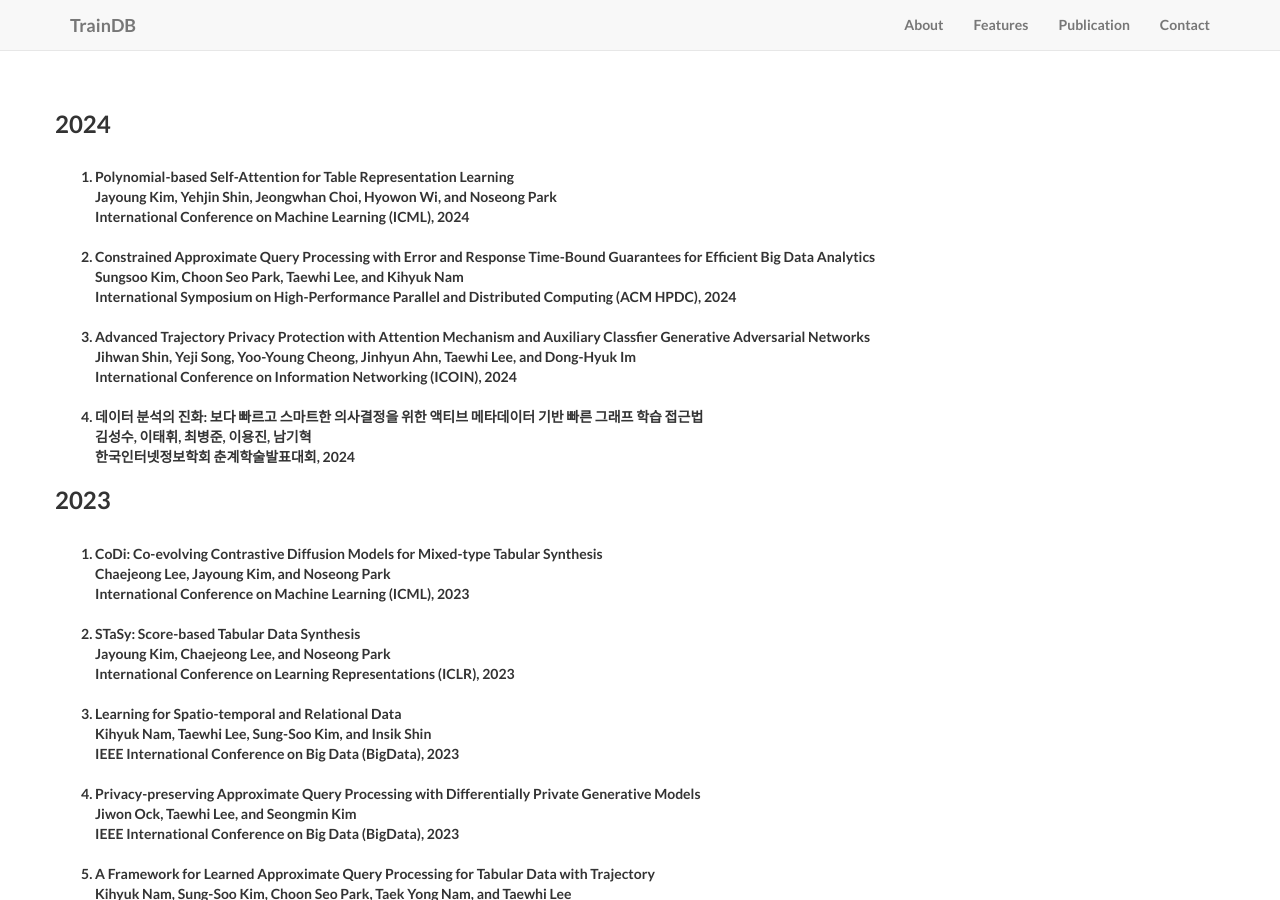
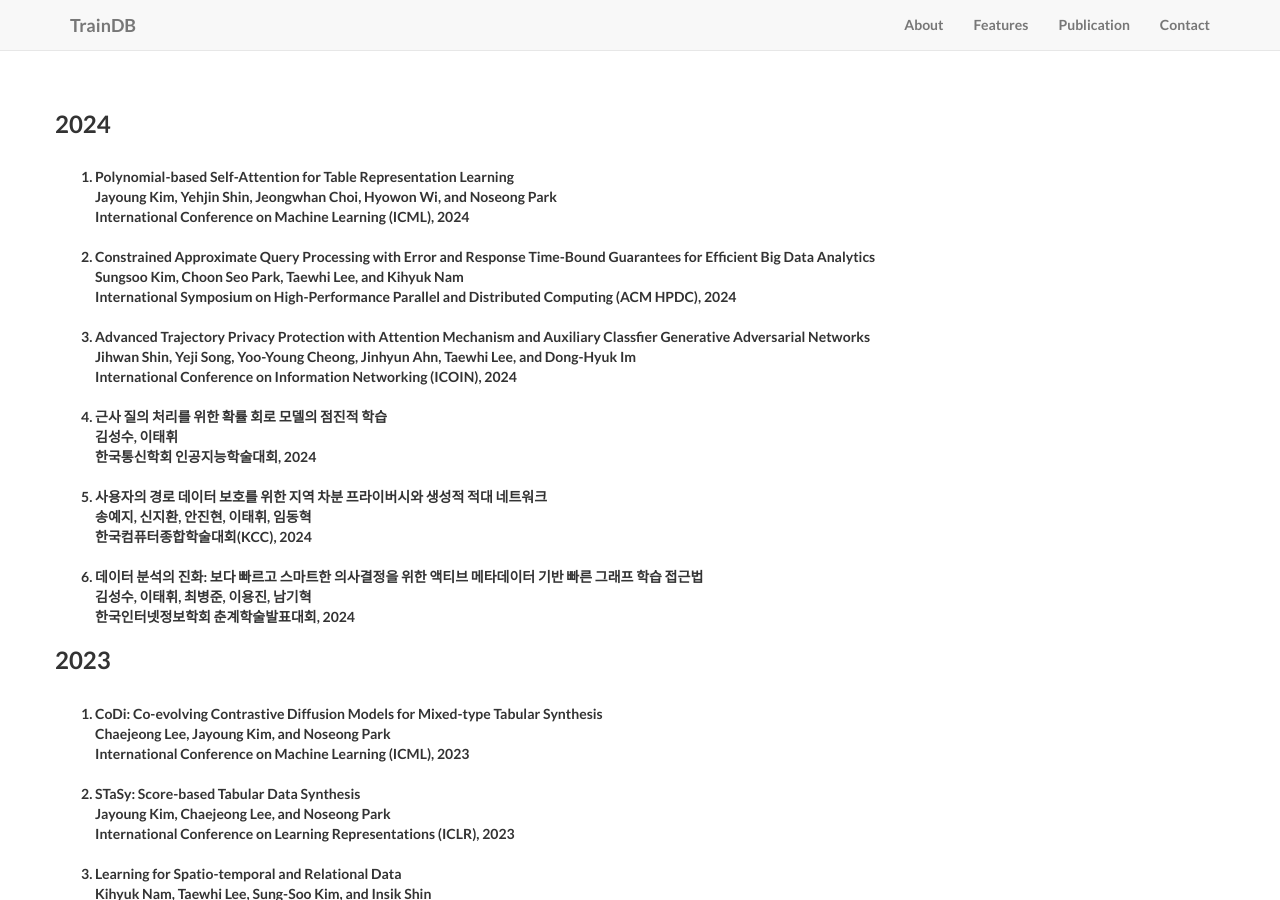
Before and after one commit to traindb-project/traindb-project.github.io, a Jekyll site: the page built from publication.html, in a window 1280 px wide and 900 px high. Built offline with Jekyll 4.4.1, drawn with Linux system fonts in a browser that asks for light colours.

Commit message:
Update 2024 publication list

```diff
--- a/_includes/paper.html
+++ b/_includes/paper.html
@@ -17,6 +17,14 @@ International Symposium on High-Performance Parallel and Distributed Computing (
 <li>Advanced Trajectory Privacy Protection with Attention Mechanism and Auxiliary Classfier Generative Adversarial Networks<br>
 Jihwan Shin, Yeji Song, Yoo-Young Cheong, Jinhyun Ahn, Taewhi Lee, and Dong-Hyuk Im<br>
 International Conference on Information Networking (ICOIN), 2024</li>
+<br>
+<li>근사 질의 처리를 위한 확률 회로 모델의 점진적 학습<br>
+김성수, 이태휘<br>
+한국통신학회 인공지능학술대회, 2024</li>
+<br>
+<li>사용자의 경로 데이터 보호를 위한 지역 차분 프라이버시와 생성적 적대 네트워크<br>
+송예지, 신지환, 안진현, 이태휘, 임동혁<br>
+한국컴퓨터종합학술대회(KCC), 2024</li>
 <br>
 <li>데이터 분석의 진화: 보다 빠르고 스마트한 의사결정을 위한 액티브 메타데이터 기반 빠른 그래프 학습 접근법<br>
 김성수, 이태휘, 최병준, 이용진, 남기혁<br>
```
